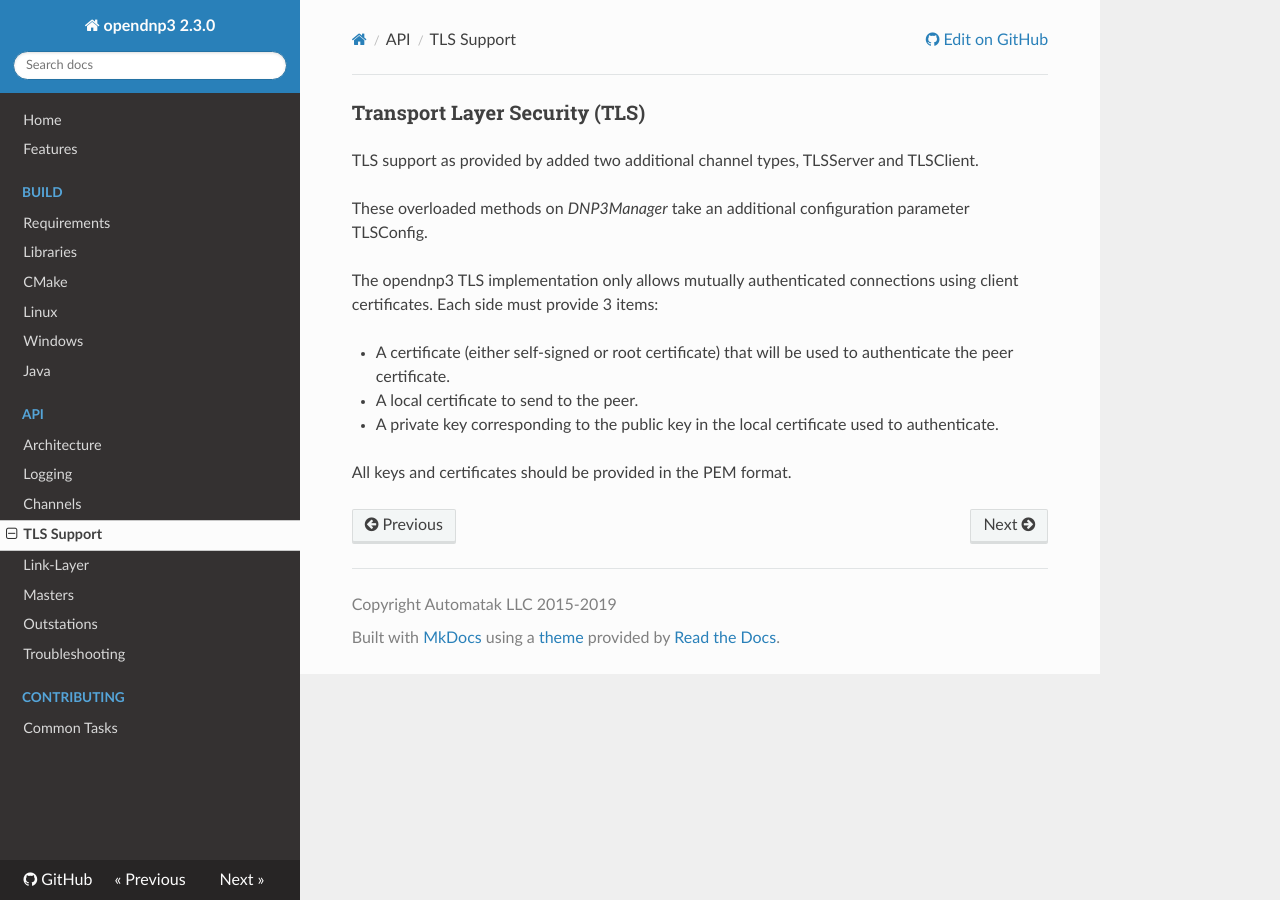
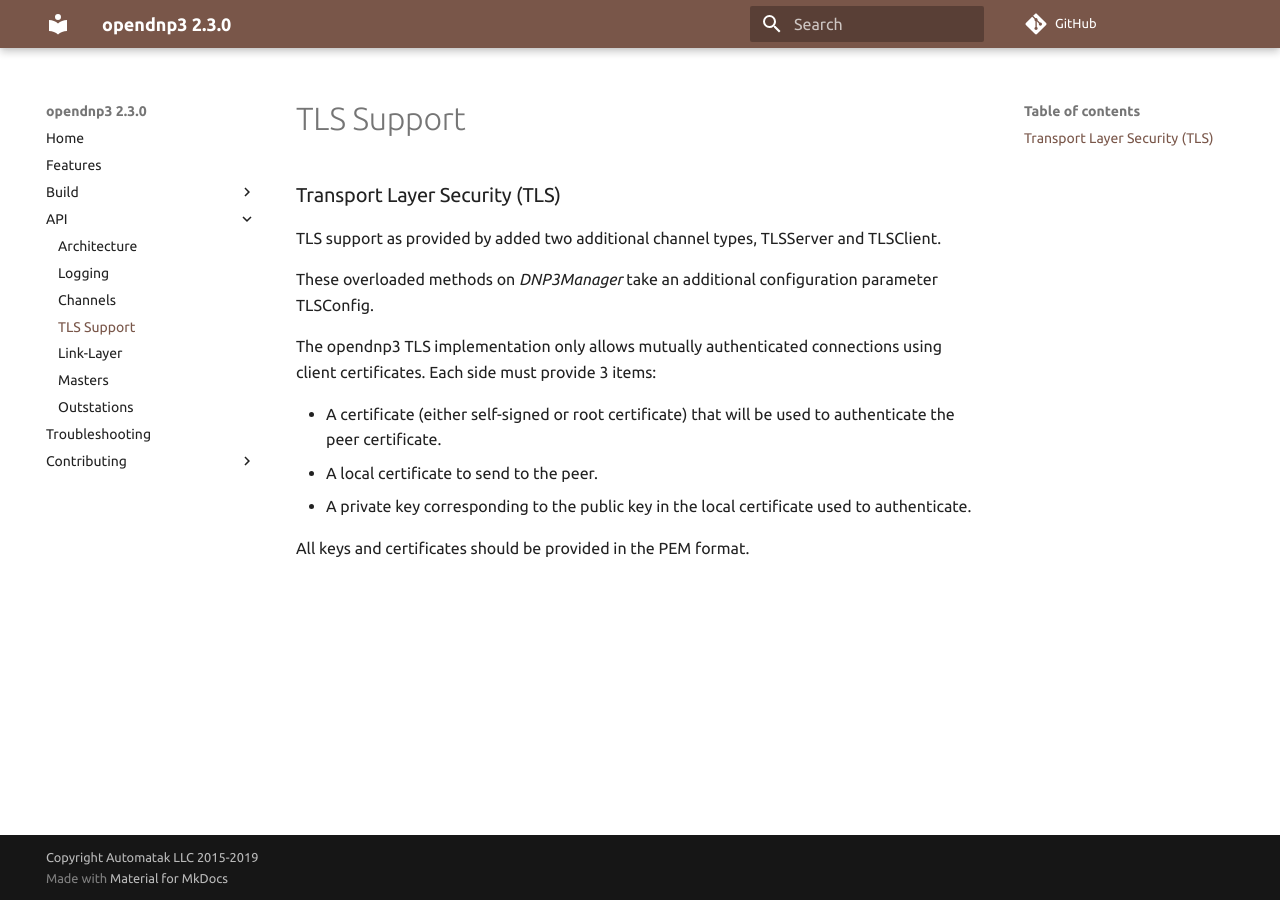
Before and after one commit to dnp3/opendnp3-guide, an MkDocs documentation site: the page built from docs/api/tls.md, in a window 1280 px wide. Built offline with MkDocs 1.6.1 and Material for MkDocs 9.7.7, drawn with Linux system fonts in a browser that asks for light colours; nearby versions of some CDN libraries; comment, search, counter and statistics services are not loaded.

Commit message:
tweak colors

```diff
--- a/mkdocs.yml
+++ b/mkdocs.yml
@@ -1,8 +1,15 @@
 site_name: opendnp3 2.3.0
 copyright: 'Copyright Automatak LLC 2015-2019'
 site_description: 'dnp3 scada opendnp3 library documentation'
-repo_url: https://github.com/dnp3/opendnp3-guide
-theme:  readthedocs
+repo_url: https://github.com/dnp3/opendnp3
+theme:
+  name: 'material'
+  palette:
+    primary: 'brown'
+    accent: 'orange'
+  font:
+    text: 'Ubuntu'
+    code: 'Ubuntu Mono'
 
 nav:
 - Home: 'index.md'
```
Also changed, not shown: docs/index.md (+1 -1 lines).
